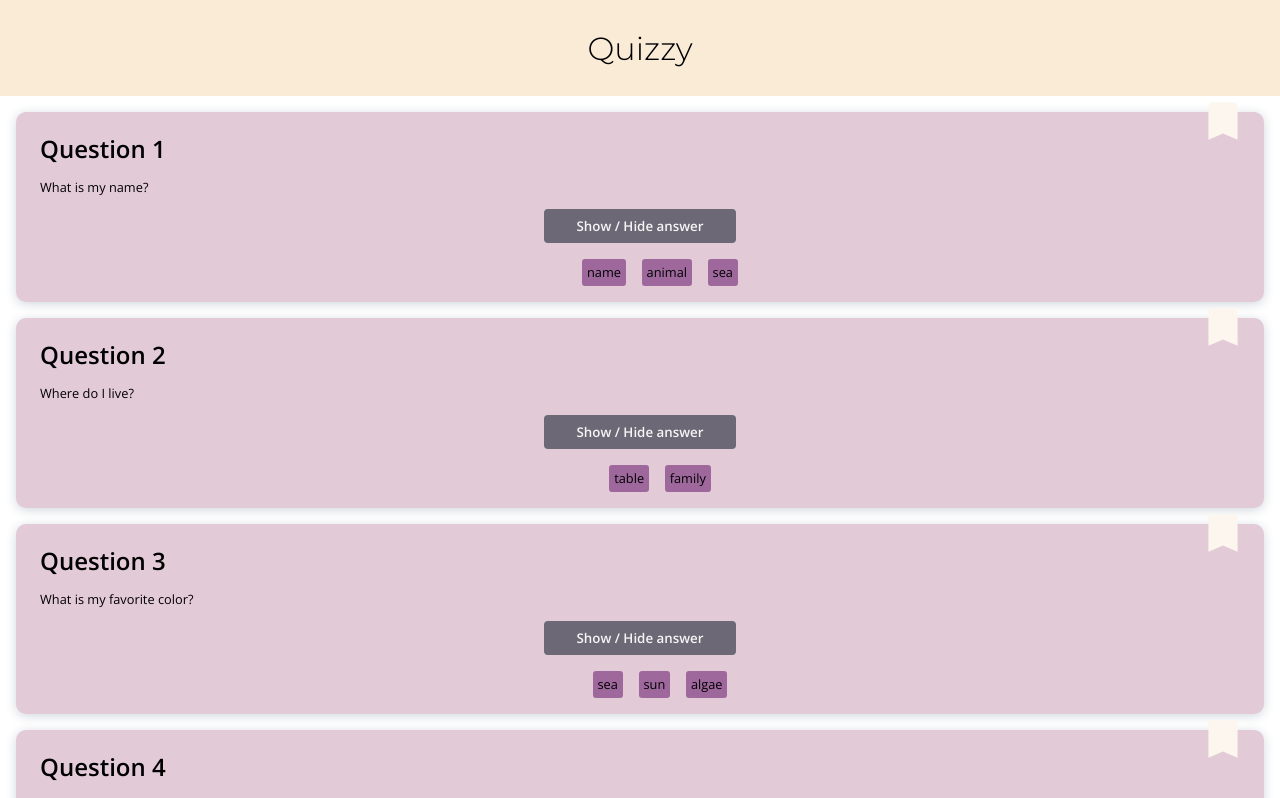
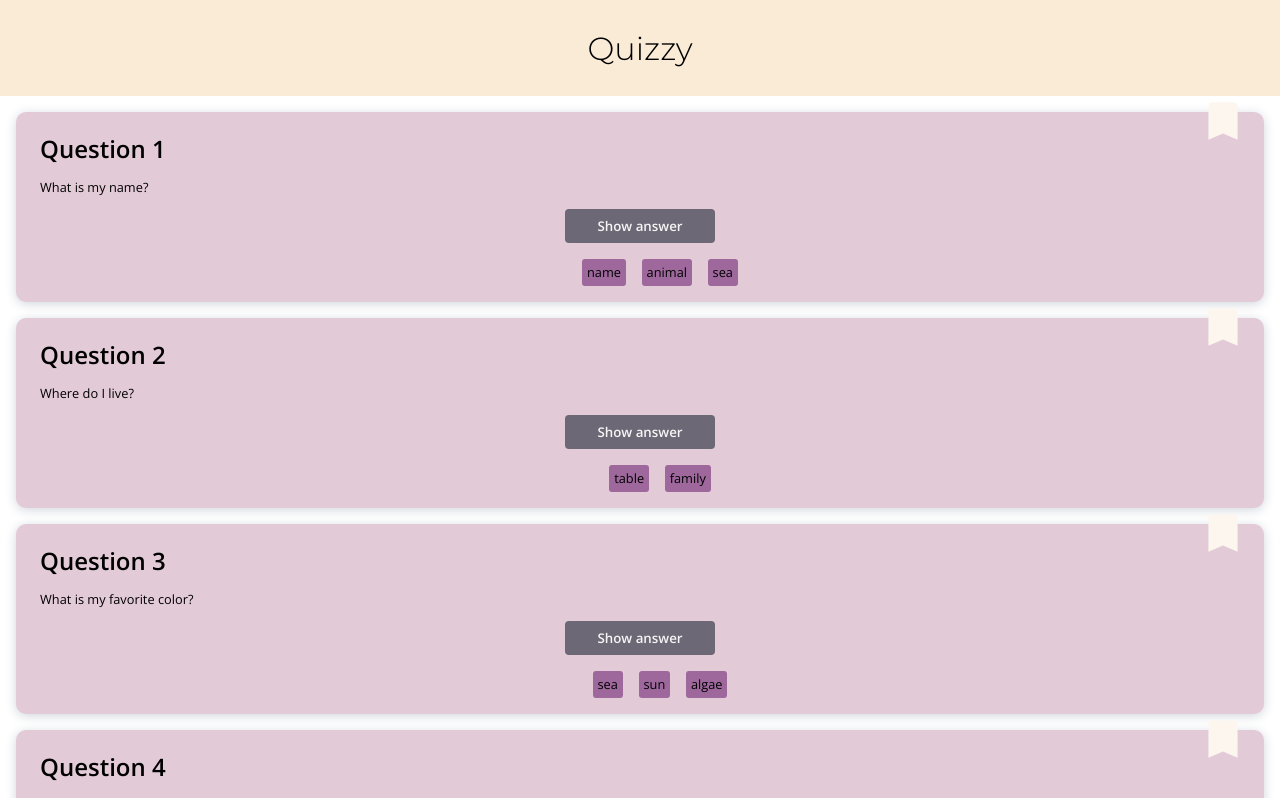
Before and after one commit to Luxa23/quizz-app-react, a React (Create React App) app: page / in a window 1280 px wide. Shown: the top 798 px of the page. Built offline with nearby package versions, Linux system fonts and the light colour scheme.

Commit message:
Made button work

```diff
--- a/src/App.js
+++ b/src/App.js
@@ -11,7 +11,7 @@ function App() {
       <main>
         <>
           {items.map(item => {
-            return <Card user={item} />;
+            return <Card question={item} />;
           })}
         </>
         <Profile />
--- a/src/Components/Button/index.js
+++ b/src/Components/Button/index.js
@@ -1,5 +1,17 @@
+import React, { useState } from 'react';
 import './styles.css';
 
 export function Button() {
-  return <button>Show / Hide answer</button>;
+  const [showAnswer, setShowAnswer] = useState(false);
+  return (
+    <button
+      type="button"
+      value={showAnswer}
+      onClick={event => {
+        setShowAnswer(!showAnswer);
+      }}
+    >
+      {showAnswer ? 'Hide answer' : 'Show answer'}
+    </button>
+  );
 }
--- a/src/Components/Card/index.js
+++ b/src/Components/Card/index.js
@@ -1,18 +1,20 @@
+import React, { useState } from 'react';
 import './styles.css';
 import { Button } from '../Button/index';
 import { Bookmark } from '../Bookmark';
 
-export function Card({ user }) {
+export function Card({ question }) {
+  const [showAnswer, setShowAnswer] = useState(false);
   return (
     <section class="card">
       <Bookmark />
-      <h2>{user.title}</h2>
-      <p>{user.question}</p>
+      <h2>{question.title}</h2>
+      <p>{question.question}</p>
       <Button />
 
-      <span class="secret">{user.answer}</span>
+      <span class="secret">{question.answer}</span>
       <ul>
-        {user.tags.map(tag => {
+        {question.tags.map(tag => {
           return <li>{tag}</li>;
         })}
       </ul>
```
